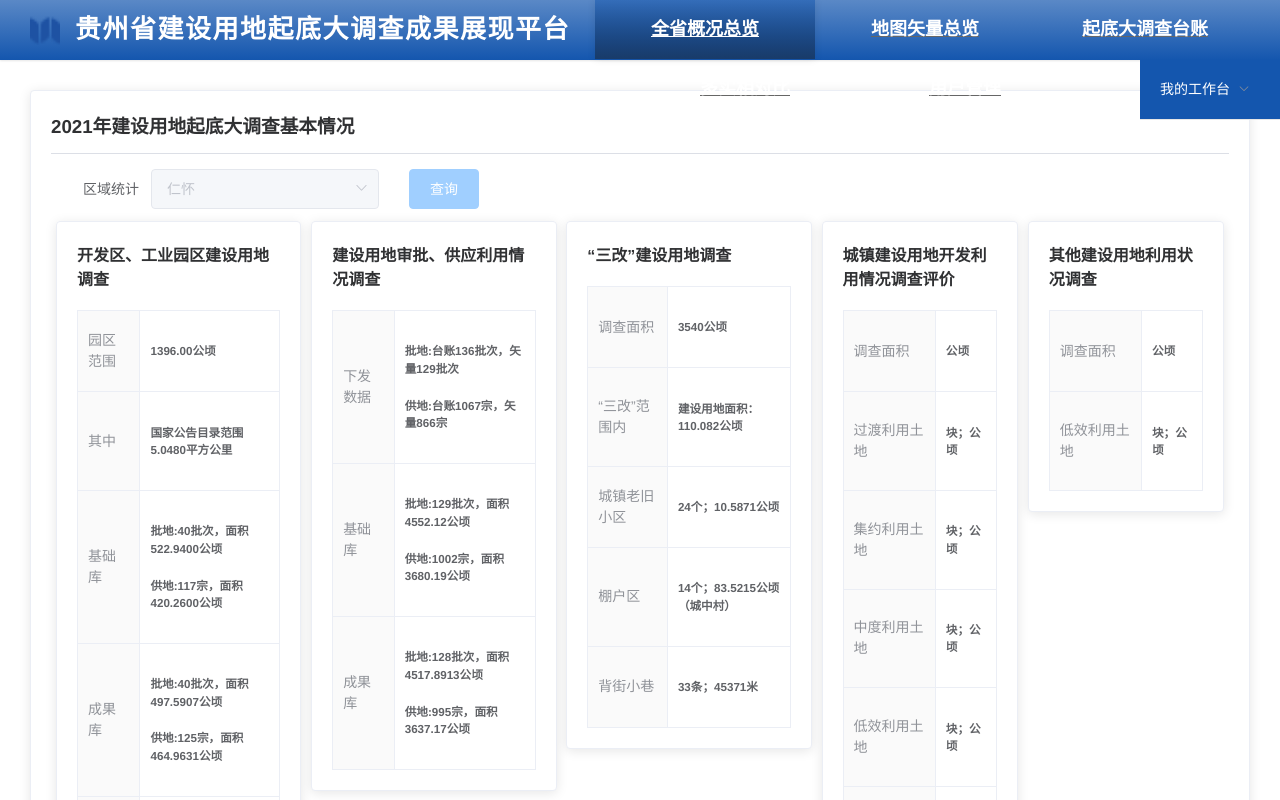
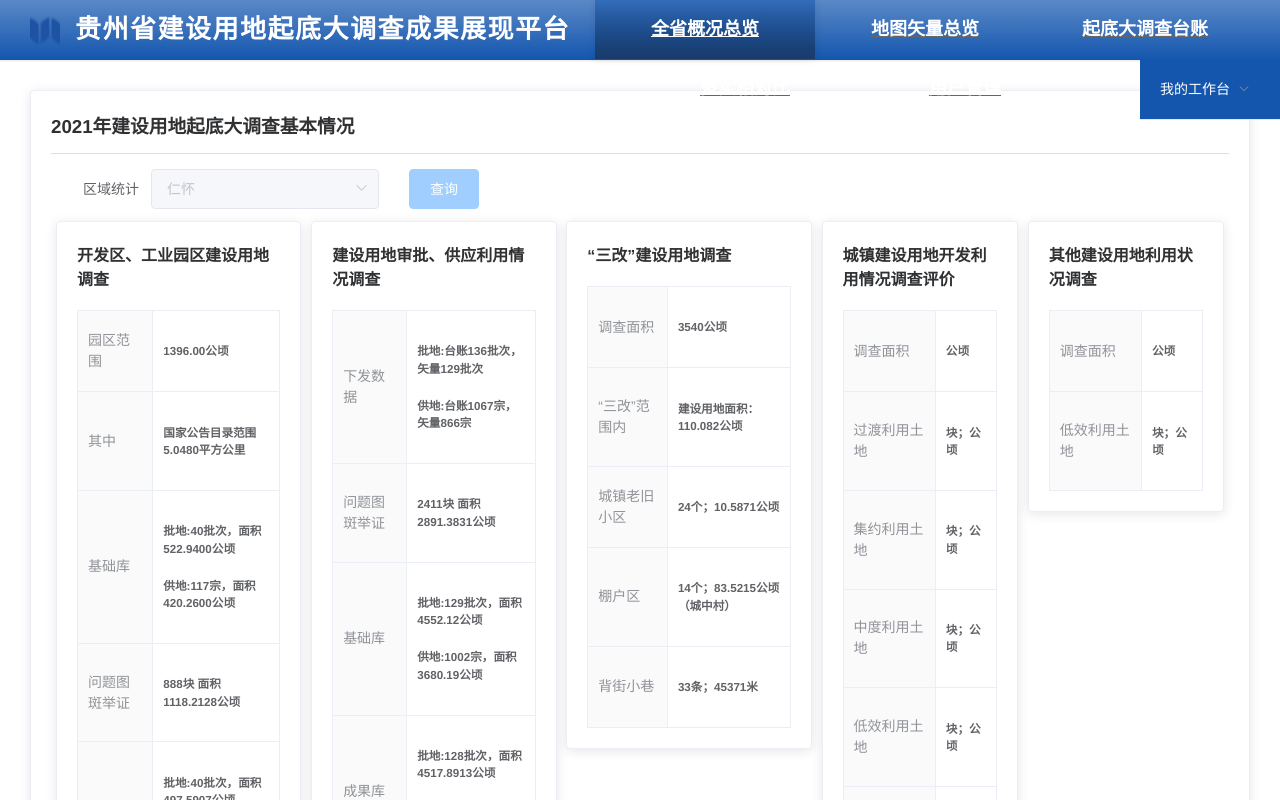
Before and after one commit to Magic-hero/GTZYZHGLDemo, a Vue app: page /#/table in a window 1280 px wide. Built offline with nearby package versions, Linux system fonts and the light colour scheme.

Commit message:
首页修改

```diff
--- a/package.json
+++ b/package.json
@@ -11,7 +11,7 @@
     },
     "dependencies": {
         "echarts": "^4.9.0",
-    "element-ui": "^2.14.1",
+        "element-ui": "^2.15.6",
         "maptalks": "^0.49.1",
         "vue": "^2.5.2",
         "vue-router": "^3.0.1"
--- a/src/templates/dataTable/dataTable.vue
+++ b/src/templates/dataTable/dataTable.vue
@@ -32,6 +32,10 @@
                   <h5>供地:117宗，面积420.2600公顷</h5>
                 </el-descriptions-item>
                 <el-descriptions-item>
+                  <template slot="label">问题图斑举证</template>
+                  <h5>888块 面积1118.2128公顷</h5>
+                </el-descriptions-item>
+                <el-descriptions-item>
                   <template slot="label">成果库</template>
                   <h5>批地:40批次，面积497.5907公顷</h5>
                   <h5>供地:125宗，面积464.9631公顷</h5>
@@ -55,6 +59,10 @@
                   <template slot="label">下发数据</template>
                   <h5>批地:台账136批次，矢量129批次</h5>
                   <h5>供地:台账1067宗，矢量866宗</h5>
+                </el-descriptions-item>
+                  <el-descriptions-item>
+                  <template slot="label">问题图斑举证</template>
+                  <h5>2411块 面积2891.3831公顷</h5>
                 </el-descriptions-item>
                 <el-descriptions-item>
                   <template slot="label">基础库</template>
```
Also changed, not shown: 1 other file (tests, documents, lock files or other folders). Lines whose indentation alone changed are shown as unchanged.
